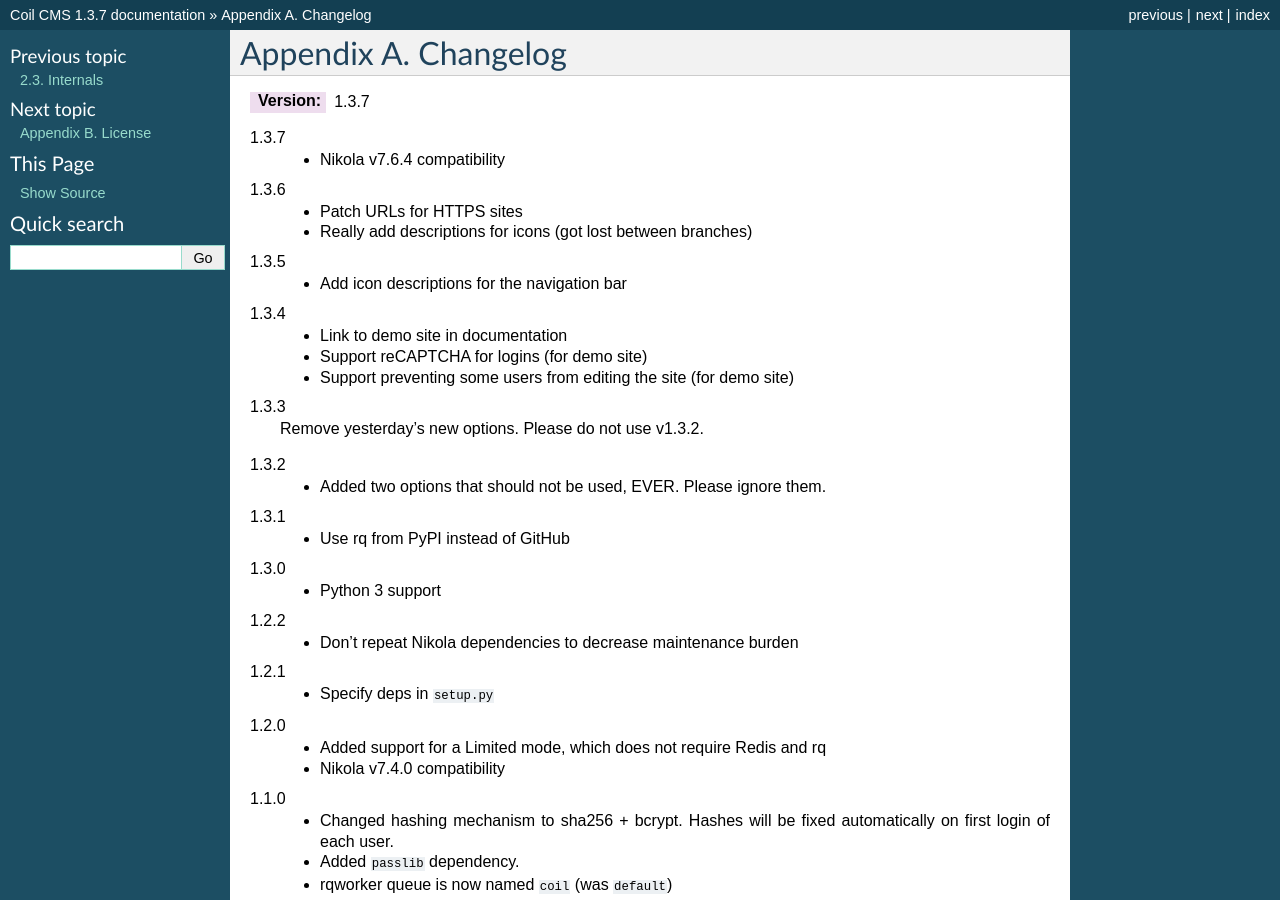
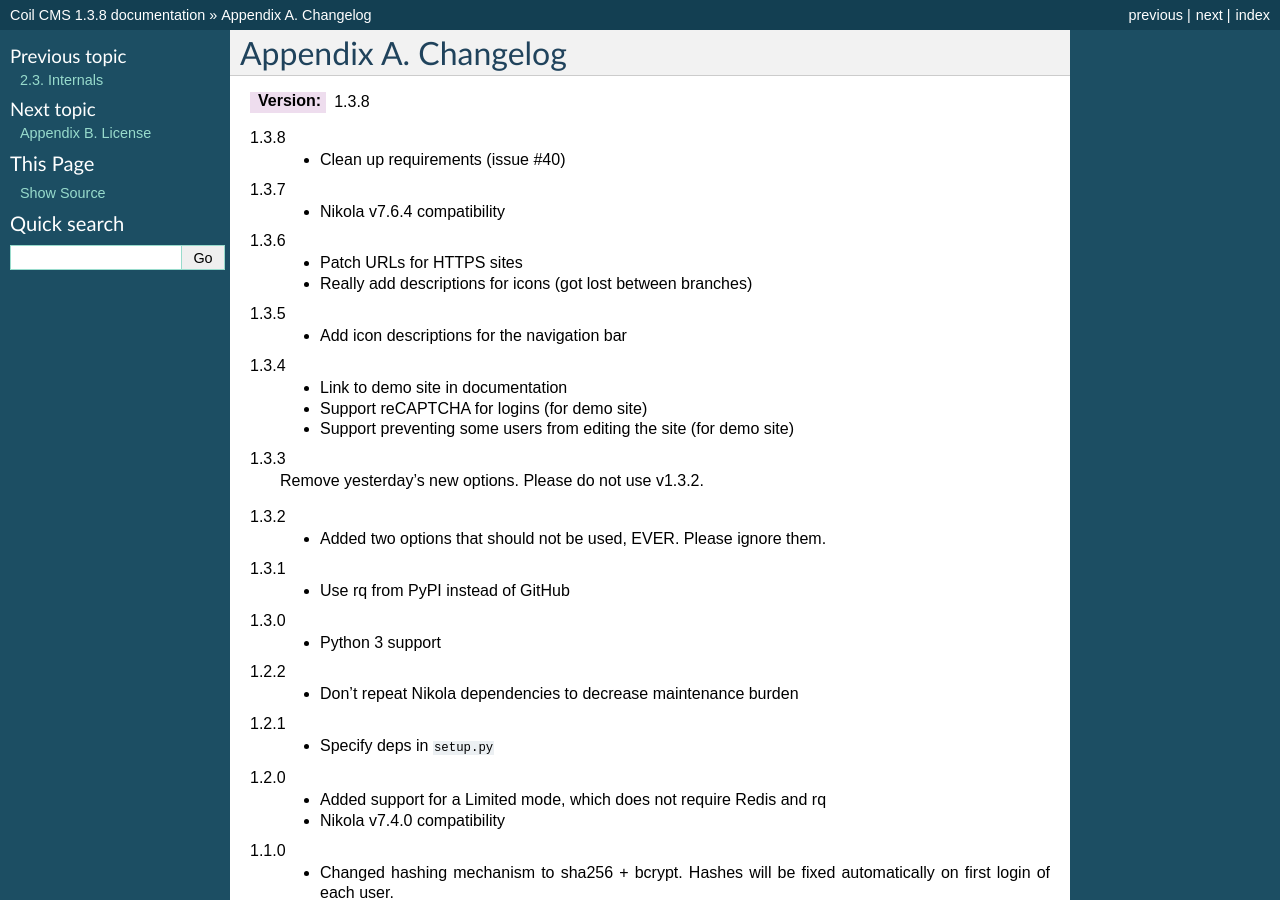
Before and after one commit to getnikola/coil, a Sphinx documentation site: the page built from docs/CHANGELOG.rst, in a window 1280 px wide and 900 px high. Built offline with Sphinx 7.4.7, drawn with Linux system fonts in a browser that asks for light colours; some of the changed text lies outside the part shown.

Commit message:
v1.3.8: clean up requirements (fix #40)
Signed-off-by: Chris Warrick <kwpolska@gmail.com>

```diff
--- a/CHANGELOG.rst
+++ b/CHANGELOG.rst
@@ -2,7 +2,10 @@
 Appendix A. Changelog
 =====================
 
-:Version: 1.3.7
+:Version: 1.3.8
+
+1.3.8
+    * Clean up requirements (issue #40)
 
 1.3.7
     * Nikola v7.6.4 compatibility
--- a/CONTRIBUTING.rst
+++ b/CONTRIBUTING.rst
@@ -5,8 +5,8 @@
 :Author: Chris Warrick <chris@chriswarrick.com>
 :Copyright: © 2015, Chris Warrick.
 :License: BSD (see /LICENSE or :doc:`Appendix B <LICENSE>`.)
-:Date: 2015-08-25
-:Version: 1.3.7
+:Date: 2015-08-27
+:Version: 1.3.8
 
 .. index:: contributing
 
--- a/coil/__init__.py
+++ b/coil/__init__.py
@@ -29,4 +29,4 @@
 
 __all__ = ['__version__']
 
-__version__ = '1.3.7'
+__version__ = '1.3.8'
--- a/docs/CHANGELOG.rst
+++ b/docs/CHANGELOG.rst
@@ -2,7 +2,10 @@
 Appendix A. Changelog
 =====================
 
-:Version: 1.3.7
+:Version: 1.3.8
+
+1.3.8
+    * Clean up requirements (issue #40)
 
 1.3.7
     * Nikola v7.6.4 compatibility
--- a/docs/CONTRIBUTING.rst
+++ b/docs/CONTRIBUTING.rst
@@ -5,8 +5,8 @@
 :Author: Chris Warrick <chris@chriswarrick.com>
 :Copyright: © 2015, Chris Warrick.
 :License: BSD (see /LICENSE or :doc:`Appendix B <LICENSE>`.)
-:Date: 2015-08-25
-:Version: 1.3.7
+:Date: 2015-08-27
+:Version: 1.3.8
 
 .. index:: contributing
 
--- a/docs/conf.py
+++ b/docs/conf.py
@@ -55,9 +55,9 @@
 # built documents.
 #
 # The short X.Y version.
-version = '1.3.7'
+version = '1.3.8'
 # The full version, including alpha/beta/rc tags.
-release = '1.3.7'
+release = '1.3.8'
 
 # The language for content autogenerated by Sphinx. Refer to documentation
 # for a list of supported languages.
--- a/setup.py
+++ b/setup.py
@@ -7,7 +7,7 @@
     dependencies = [l.strip() for l in fh]
 
 setup(name='coil',
-      version='1.3.7',
+      version='1.3.8',
       description='A user-friendly CMS frontend for Nikola.',
       keywords='coil,nikola,cms',
       author='Chris Warrick, Roberto Alsina, Henry Hirsch et al.',
```
Also changed, not shown: requirements.txt (+8 -14 lines).
